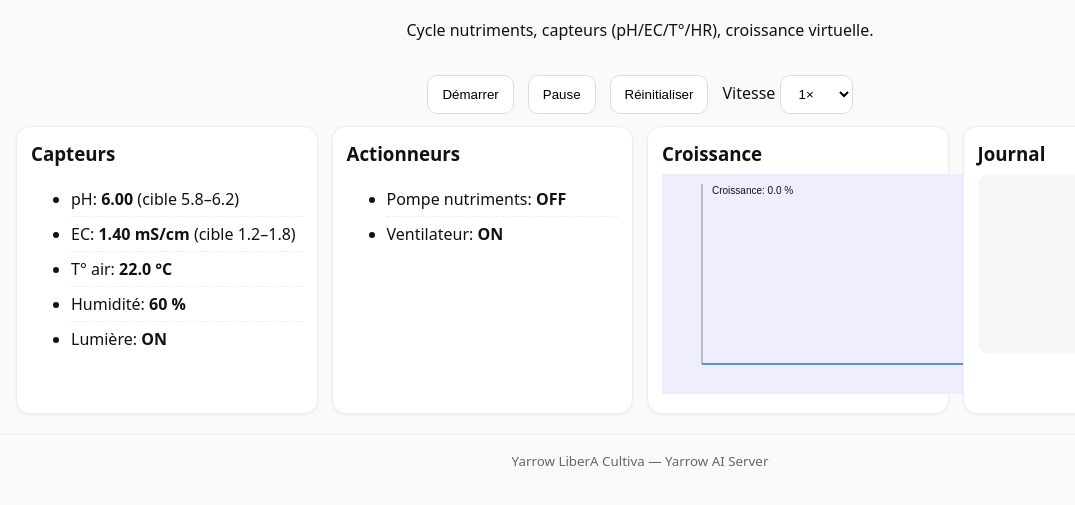
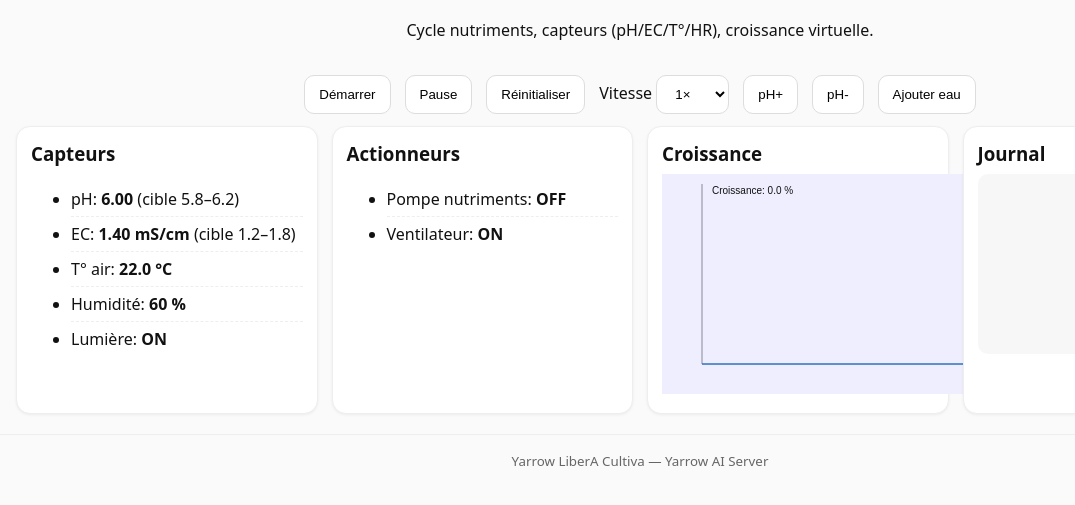
Before and after one commit to yarrowmartin3-prog/yarrow-ai-server, a website: page sim/autogrow/index.html in a window 1280 px wide. Shown: the part 85-590 px from the top of the page, without its empty margins (0-1075 px from the left). Drawn offline with Linux system fonts and the light colour scheme.

Commit message:
Update index.html

```diff
--- a/sim/autogrow/index.html
+++ b/sim/autogrow/index.html
@@ -25,6 +25,11 @@
         <option value="10">10×</option>
       </select>
     </label>
+
+    <!-- NOUVEAUX BOUTONS D'ACTION -->
+    <button id="btn-ph-plus" title="Ajouter correctif pH+ (augmente le pH)">pH+</button>
+    <button id="btn-ph-minus" title="Ajouter correctif pH- (diminue le pH)">pH-</button>
+    <button id="btn-add-water" title="Ajouter eau (dilue EC, rapproche pH de 7)">Ajouter eau</button>
   </section>
 
   <section class="grid">
```
